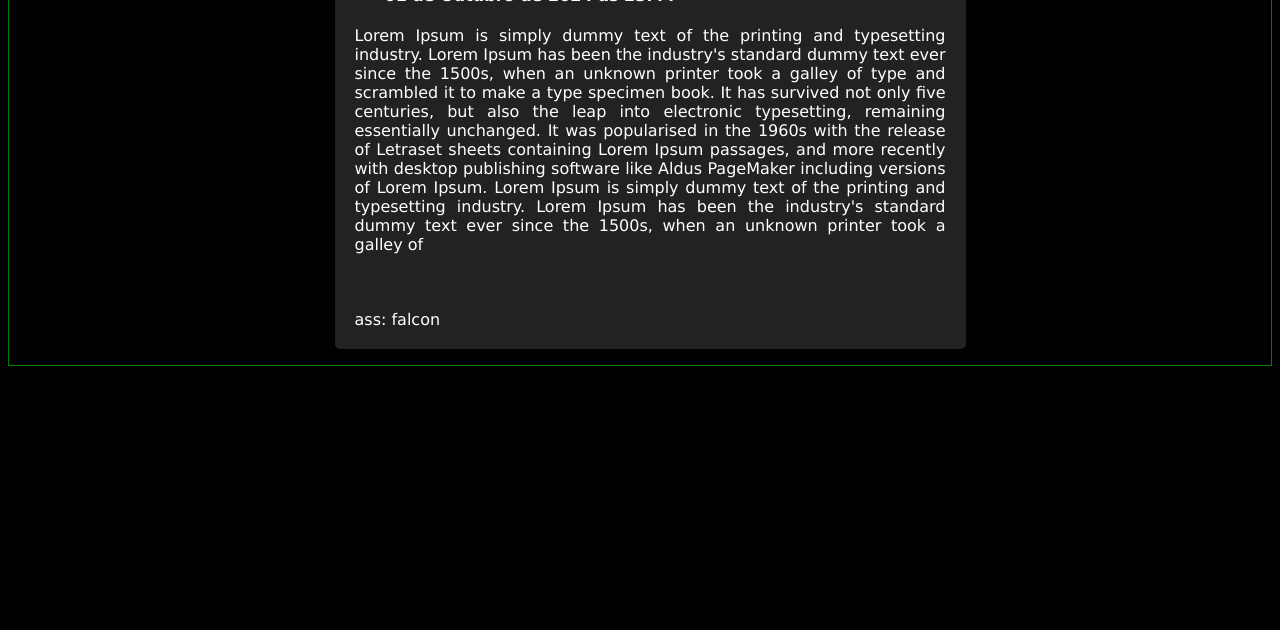
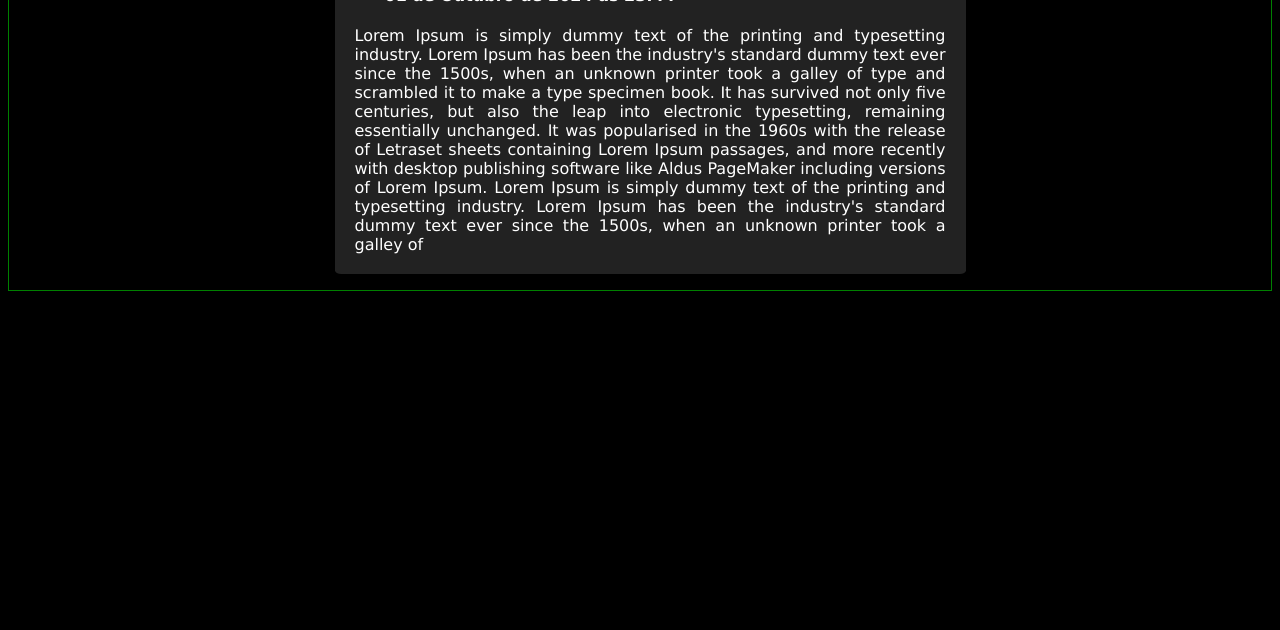
Before and after one commit to falcao00/masesobreoq, a plain HTML site: page index.html in a window 1280 px wide. Shown: the part 170-800 px from the top of the page. Drawn offline with Linux system fonts and the light colour scheme.

Commit message:
bg03 - adicionando funcao teste pra jogar conteudo de uma pagina pra outra, ainda em contrucao

```diff
--- a/index.html
+++ b/index.html
@@ -9,17 +9,17 @@
     <body>
         <nav>
             <ul>
-                <li><a class="active" href="#home">Home</a></li>
-                <li><a href="#news">News</a></li>
+                <li><a class="active" href="index.html">Home</a></li>
+                <li><a href="newpost.html">Post</a></li>
                 <li><a href="#contact">Contact</a></li>
                 <li><a href="#about">About</a></li>
               </ul>
         </nav>
-        <div class="feed">
-            <div class="post">
-                <h1>Comendo Cu de Curioso</h1>
-                <h4>01 de Outubro de 2024 as 23:44</h4>
-                <p>Lorem Ipsum is simply dummy text of the printing and typesetting industry. Lorem Ipsum has been the industry's standard dummy text ever since the 1500s, when an unknown printer took a galley of type and scrambled it to make a type specimen book. It has survived not only five centuries, but also the leap into electronic typesetting, remaining essentially unchanged. It was popularised in the 1960s with the release of Letraset sheets containing Lorem Ipsum passages, and more recently with desktop publishing software like Aldus PageMaker including versions of Lorem Ipsum. Lorem Ipsum is simply dummy text of the printing and typesetting industry. Lorem Ipsum has been the industry's standard dummy text ever since the 1500s, when an unknown printer took a galley of</p>
+        <div class="feed" id="feed-home">
+            <div class="post" id="post-home">
+                <h1 id="titulo-post-home">Comendo Cu de Curioso</h1>
+                <h4 id="data-post-home">01 de Outubro de 2024 as 23:44</h4>
+                <p id="content-post-home">Lorem Ipsum is simply dummy text of the printing and typesetting industry. Lorem Ipsum has been the industry's standard dummy text ever since the 1500s, when an unknown printer took a galley of type and scrambled it to make a type specimen book. It has survived not only five centuries, but also the leap into electronic typesetting, remaining essentially unchanged. It was popularised in the 1960s with the release of Letraset sheets containing Lorem Ipsum passages, and more recently with desktop publishing software like Aldus PageMaker including versions of Lorem Ipsum. Lorem Ipsum is simply dummy text of the printing and typesetting industry. Lorem Ipsum has been the industry's standard dummy text ever since the 1500s, when an unknown printer took a galley of</p>
                 <p>ass: falcon</p>
             </div>
         </div>
--- a/script.js
+++ b/script.js
@@ -1,3 +1,8 @@
+/* chamado contedo para poder testar */
+upContent();
+
+
+/* functions */
 function getTitulo(){
     const dataAtual = new Date();
     const options = { timeZone: 'America/Sao_Paulo' };
@@ -13,4 +18,59 @@
     console.log(data);
     console.log(text);
     console.log(dataHoraBrasil);
+
+    localStorage.setItem("titulo", titulo);
+    localStorage.setItem("data", dataHoraBrasil);
+    localStorage.setItem("text", text);
 }
+
+function upContent(){ /* A ideia é subir o feed da home primeiro e poder acessar */
+
+    let feed = document.getElementById("feed-home");
+    let post = document.getElementById("post-home");
+    let titulo = document.getElementById("titulo-post-home");
+    let data = document.getElementById("data-post-home");
+    let conteudo = document.getElementById("content-post-home");
+    localStorage.setItem("feed-home", feed); /* aqui eu tenho o htmlELEMENT */
+    localStorage.setItem("post-home", post); /* aqui eu tenho o htmlELEMENT */
+    localStorage.setItem("titulo-post-home", titulo); /* aqui eu tenho o htmlELEMENT */
+    localStorage.setItem("data-post-home", data); /* aqui eu tenho o htmlELEMENT */
+    localStorage.setItem("content-post-home", conteudo); /* aqui eu tenho o htmlELEMENT */
+    let feedobject = feed;
+    let postobject = post;
+    let tituloobj = titulo;
+    let dataobj = data;
+    let conteudobj = conteudo;
+    //console.log(feedobject.outerHTML);
+    //console.log(postobject.outerHTML);
+    //console.log(tituloobj.outerHTML);
+    //console.log(dataobj.outerHTML);
+    //console.log(conteudobj.outerHTML);
+    postobject.innerHTML = '';
+    postobject.innerHTML += tituloobj.outerHTML;
+    postobject.innerHTML += dataobj.outerHTML;
+    postobject.innerHTML += conteudobj.outerHTML;
+    console.log(postobject);
+    //provavelmente adicionar um lisciner para quando botão de post for clicado atualizar a pagina
+    //resultado final colocar um post novo com conteudo postado
+    //feedobject.innerHTML += postobject.outerHTML;
+
+}
+
+function doPublicar(){
+    let feed = document.getElementById("feed");
+    console.log(feed);
+    //let divPost = document.createElement("div")
+    //divPost.setAttribute("class", "post");
+    //console.log(divPost.outerHTML);
+    //feed.innerHTML = divPost.outerHTML;
+    //console.log(feed)
+
+
+    /*<div class="post">
+        <h1></h1>
+        <h4></h4>
+        <p></p>
+        <p>ass: falcon</p>
+    </div> */
+}
```
Also changed, not shown: newpost.html (+3 -2 lines).
